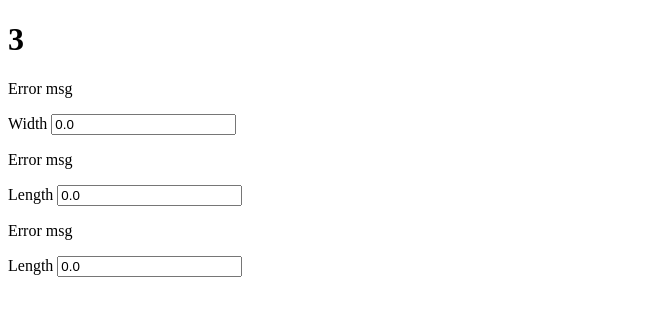
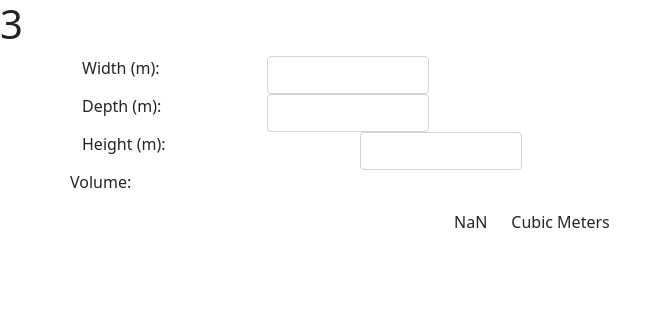
Before and after one commit to garridosrepos/lexiconlabbar, a plain HTML site: page Lab 7/3/index.html in a window 1280 px wide. Shown: the whole page, without its empty margins (0-671 px from the left). Drawn offline with nearby package versions, Linux system fonts and the light colour scheme.

Commit message:
LEXICON-7 Lab 7 klar. Några små grejer som inte blev som det skulle kanske
- avrundning av resultatet.
- hantering av negativa tal.
- style på output

```diff
--- a/Lab 7/2/package.json
+++ /dev/null
@@ -1,5 +0,0 @@
-{
-  "dependencies": {
-    "bootstrap": "^5.2.1"
-  }
-}
--- a/Lab 7/3/index.html
+++ b/Lab 7/3/index.html
@@ -3,41 +3,55 @@
 <head>
     <meta charset="UTF-8">
     <title>Laboration 7</title>
-    <!--<link crossorigin="anonymous" href="https://cdn.jsdelivr.net/npm/bootstrap@5.0.2/dist/css/bootstrap.min.css"
+    <link href="style.css" rel="stylesheet">
+    <link crossorigin="anonymous" href="https://cdn.jsdelivr.net/npm/bootstrap@5.0.2/dist/css/bootstrap.min.css"
           integrity="sha384-EVSTQN3/azprG1Anm3QDgpJLIm9Nao0Yz1ztcQTwFspd3yD65VohhpuuCOmLASjC"
-          rel="stylesheet">-->
+          rel="stylesheet">
 </head>
 <style>
 
 
 </style>
 <body>
+
+<h1>3</h1>
 <div class="container">
-    <h1>3</h1>
-    <div>
-        <form action="">
-            <div class="input-group">
-                <p class="invalid-width">Error msg</p>
-                <label class="input-label" for="cube-width" >Width</label>
-                <input class="form-control" id="cube-width" type="number" value="0.0" step="0.1">
+    <form class="cv-form row">
+            <div class="input-group row">
+
+                <label class="input-label col-sm-3 col-md-2 col-lg-2" for="cube-width">Width (m):</label>
+
+                <div class="col-md-2 col-sm-4">
+                    <input onchange="updateVolume()" class="form-control" id="cube-width" step="0.1" type="number">
+                </div>
             </div>
-            <div class="input-group">
-                <p class="invalid-length">Error msg</p>
-                <label class="input-label" for="cube-length" >Length</label>
-                <input class="form-control" id="cube-length" type="number" value="0.0" step="0.1">
+
+            <div class="input-group row">
+                <label class="input-label col-sm-3 col-md-2 col-lg-2" for="cube-depth">Depth (m):</label>
+                <div class="col-md-2 col-sm-4">
+                    <input onchange="updateVolume()" class="form-control" id="cube-depth" step="0.1" type="number" >
+                </div>
             </div>
-            <div class="input-group">
-                <p class="invalid-length">Error msg</p>
-                <label class="input-label" for="cube-height" >Length</label>
-                <input class="form-control" id="cube-height" type="number" value="0.0" step="0.1">
+
+            <div class="input-group row ">
+                <label class="input-label col-sm-3" for="cube-height">Height (m): </label>
+                <div class="col-md-2 col-sm-4">
+                    <input onchange="updateVolume()" class="form-control col-sm-1 col-md-1 col-lg-2" id="cube-height" step="0.1" type="number" maxlength="3">
+                </div>
             </div>
-            <div class="cube-volume">
+        <div class="row">
+            <p class="result-vol row">Volume:</p>
+            <div class="offset-4 col-sm-2" id="result"></div>
+            <div class="col-sm-3">Cubic Meters</div>
+        </div>
 
-            </div>
-        </form>
-    </div>
 
-</div>
-    <script src="script.js"></script>
+
+
+        </form><!--form end-->
+</div> <!--Container end-->
+
+
+<script src="script.js"></script>
 </body>
 </html>
--- a/Lab 7/3/script.js
+++ b/Lab 7/3/script.js
@@ -2,14 +2,36 @@
 
 
 
-let changeDestination = function(){
-    let anchor = document.querySelector("#anchor");
-    anchor.innerHTML = "Go to Google";
-    anchor.setAttribute("href", "https://www.google.se");
-    console.log(anchor.attributes);
+let width = document.querySelector( '#cube-width.form-control');
+let height = document.querySelector('#cube-height.form-control');
+let depth = document.querySelector( '#cube-depth.form-control');
+let result = document.querySelector("#result")
+let volResult = document.querySelector("#volResult")
+
+let volume = function () {
+    var value = parseFloat(width.value) * parseFloat(height.value) * parseFloat(depth.value);
+    value = Math.fround(value);
+
+    console.log("Calculated volume-value");
+    if(parseFloat(width.value) < 0 || parseFloat(height.value) < 0 ||parseFloat(depth.value)< 0){
+        value = value * -1;
+    }
+    return value;
 }
 
 
-let button = document.querySelector(".changer")
+let updateVolume = function () {
+    console.log(this.id + ": " + this.value);
+    let vol = volume();
+    result.innerHTML = vol;
+    volResult.innerHTML = vol;
+    /*console.log(this);*/
 
-button.addEventListener('click', changeDestination);
+}
+
+updateVolume();
+/*
+width.addEventListener('valueChange', updateVolume);
+height.addEventListener('click', updateVolume);
+depth.addEventListener('click', updateVolume);
+*/
--- /dev/null
+++ b/Lab 7/3/style.css
@@ -0,0 +1,17 @@
+
+.row {
+    /*border: 1px solid lightgray;*/
+}
+
+.output-group{
+    border: 1px solid lightgray;
+}
+
+#result{
+    width: fit-content;
+}
+
+.invalid-value {
+    color: darkred;
+    font-size: small;
+}
```
Also changed, not shown: Lab 7/2/index.html (+1 -1 lines), Lab 7/instructions.md (renamed from Lab 7/1/instructions.md), 1 other file.
